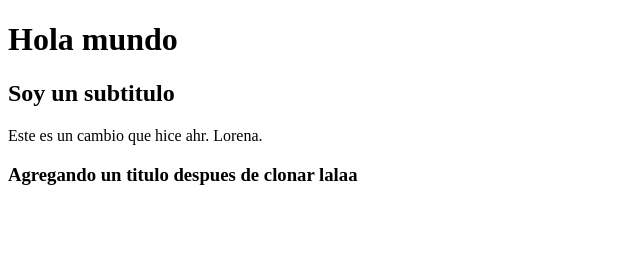
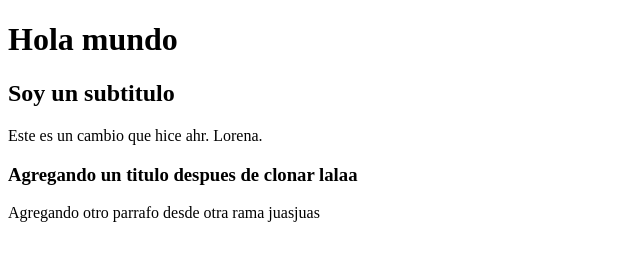
Before and after one commit to FxShin0/pruebaGit, a plain HTML site: page index.html in a window 1280 px wide. Shown: the whole page, without its empty margins (0-640 px from the left). Drawn offline with Linux system fonts and the light colour scheme.

Commit message:
agregue parrafo en navbar

```diff
--- a/index.html
+++ b/index.html
@@ -10,5 +10,6 @@
     <h2>Soy un subtitulo</h2>
     <p>Este es un cambio que hice ahr. Lorena.</p>
     <h3>Agregando un titulo despues de clonar lalaa</h3>
+    <p>Agregando otro parrafo desde otra rama juasjuas</p>
   </body>
 </html>
```
